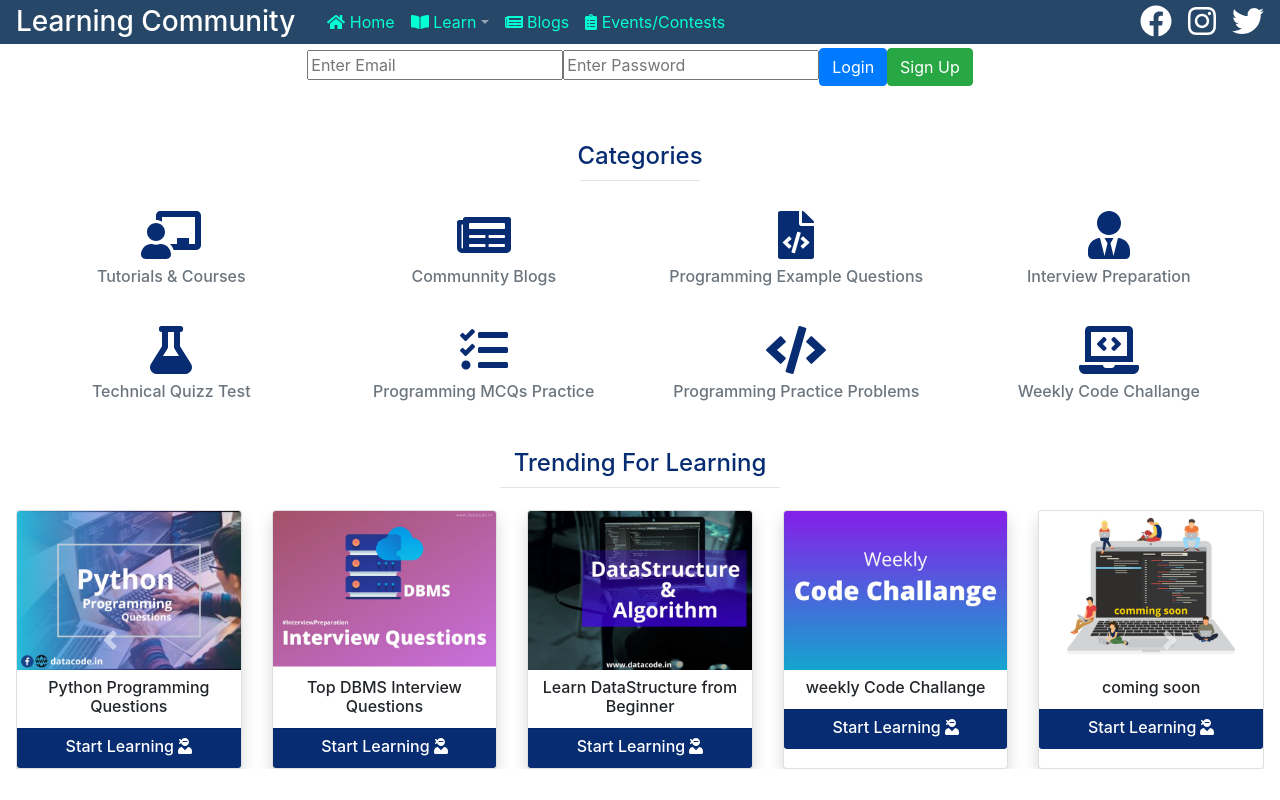
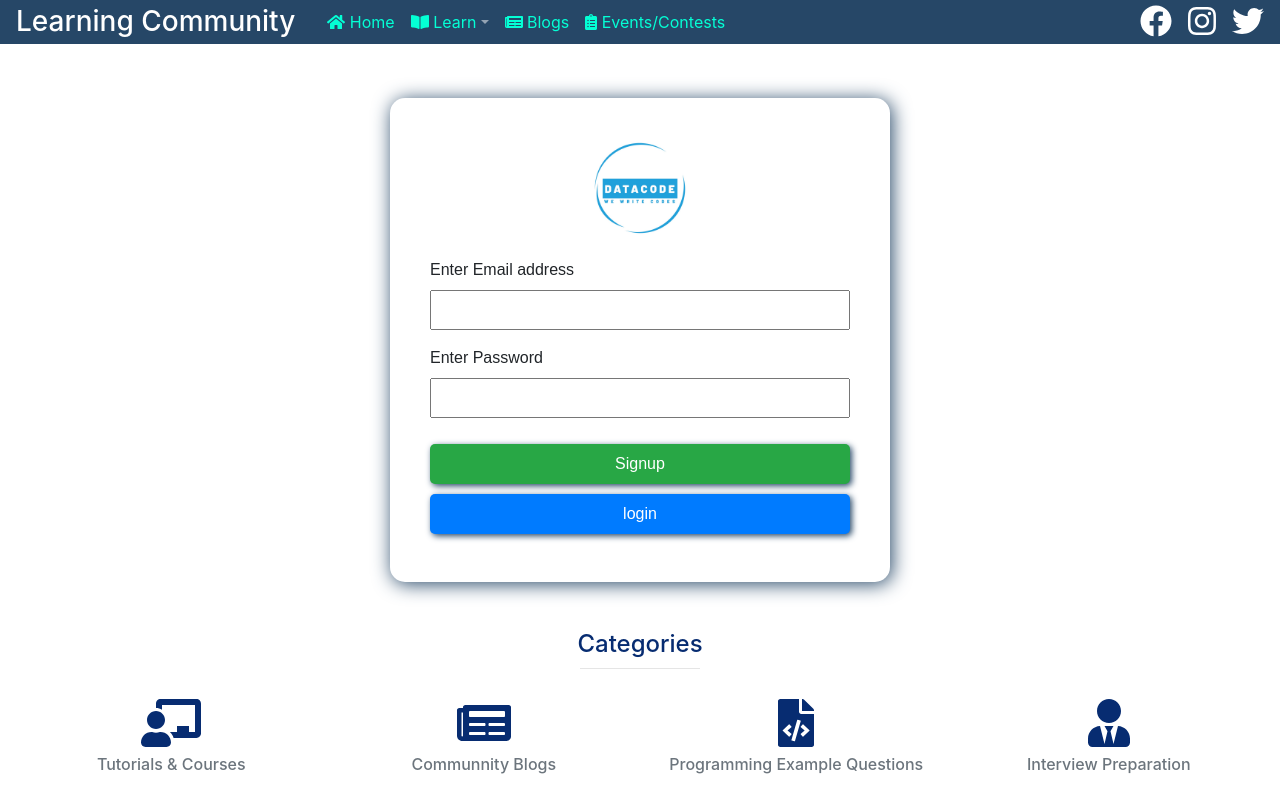
Before and after one commit to akshayDatacode/react-datacode, a React (Create React App) app: page /python_quize_test_1 in a window 1280 px wide. Shown: the top 800 px of the page. Built offline with nearby package versions, Linux system fonts and the light colour scheme; no server answers.

Commit message:
changed login form in login component and added logi,.cc file for login form

```diff
--- /dev/null
+++ b/src/assets/css/login.css
@@ -0,0 +1,59 @@
+#loginform{
+    font-family: Arial;
+    display: flex;
+    flex-direction: column;
+    width: 40%;
+    padding: 40px;
+    margin:0 auto;
+    border: darkcyan;
+    box-shadow: 2px 2px 19px #264767;
+    transition: 0.6s;
+    margin-top: 50px;
+    border-radius: 15px;
+
+}
+
+
+input{
+    width: 100%;
+    height: 40px;
+    margin:0 auto;
+
+
+}
+
+
+#imag{
+    width: 100px;
+    height: 100px;
+    margin:0 auto;
+    margin-bottom: 20px;
+}
+#buttons{
+    width: 100%;
+    height: 40px;
+    margin:0 auto;
+
+    align-items: center;
+    margin-top: 10px;
+    border: darkcyan;
+    box-shadow: 2px 2px 6px #264767;
+    border-radius: 5px;
+
+}
+
+@media only screen and (max-width: 700px) {
+    #loginform{
+        width: 320px;
+        box-shadow: 2px 2px  10px #04FFD5;
+        border-radius: 5px;
+
+
+    }
+    input{
+        width: 100%;
+    }
+    #buttons{
+        width: 100%;
+    }
+}
--- a/src/user_base/LoginComponent.jsx
+++ b/src/user_base/LoginComponent.jsx
@@ -1,5 +1,6 @@
 import React, { Component } from "react";
 import fire from "../config/fire";
+import "../assets/css/login.css";
 
 class LoginComponent extends Component {
   state = {
@@ -48,30 +49,47 @@ class LoginComponent extends Component {
     return (
       <>
       <div className="row">
-          <div className="col text-center">
-            <form>
+          <div className="col">
+          <form id="loginform">
+          <img id="imag"
+                    src={require("../assets/images/datacodelogo.jpeg")}
+                />
+  <div className="form-group">
+  <label>Enter Email address</label>
+
 <input
   name="email"
   type="email"
   id="email"
-                placeholder="Enter Email"
   onChange={this.handleChange}
   value={this.state.email}
 />
+</div>
+<div className="form-group">
+<label>Enter Password</label>
+
 <input
   name="password"
   type="password"
   id="password"
   onChange={this.handleChange}
-                placeholder="Enter Password"
   value={this.state.password}
 />
-              <div className="btn btn-primary" onClick={this.login}>
-                Login
 </div>
-              <div className="btn btn-success" onClick={this.signup}>
-                Sign Up
-              </div>
+
+
+<button
+                  id="buttons"
+                  type="submit"
+                  className="btn btn-success btn-block"
+                  onClick={this.signup}>
+                  Signup</button>
+              <button
+                  id="buttons"
+                  type="submit"
+                  className="btn btn-primary btn-block"
+                  onClick={this.login}>
+                  login</button>
 <div>
   {" "}
   <h3 className="text-danger">{this.state.errMessage}</h3>
```
Also changed, not shown: 1 other file (tests, documents, lock files or other folders). Lines whose indentation alone changed are shown as unchanged.
